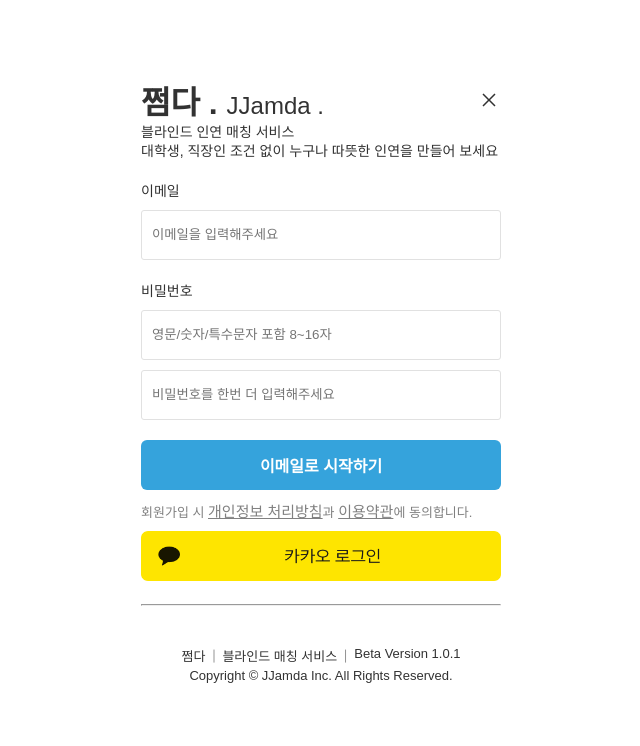
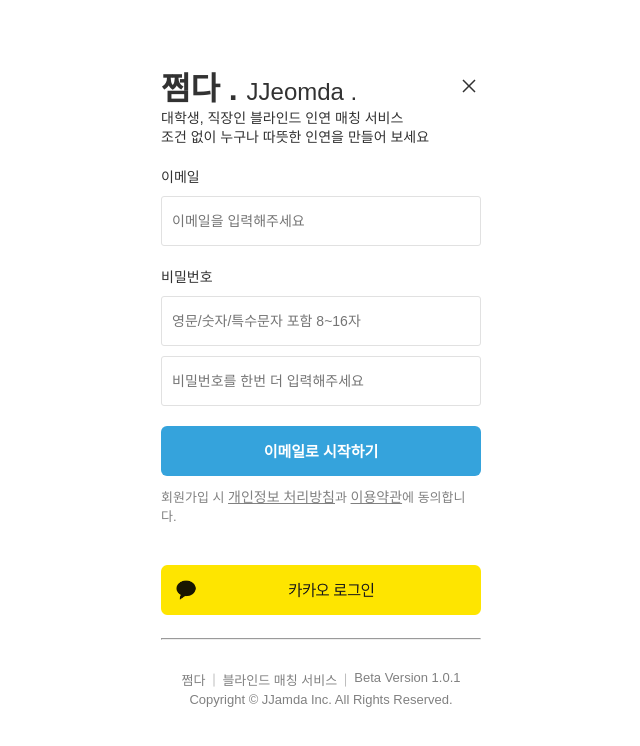
Before and after one commit to JJEOMDA/front-end, a React (Create React App) app: page / in a window 1280 px wide. Shown: the top 746 px of the page, without its empty margins (319-959 px from the left). Built offline with nearby package versions, Linux system fonts and the light colour scheme; a web font is replaced by a local one.

Commit message:
:sparkles: 카카오톡 인앱 브라우저 창닫기 (갤럭시, 아이폰)

```diff
--- a/src/components/common/Layout.tsx
+++ b/src/components/common/Layout.tsx
@@ -26,7 +26,9 @@ const Wrap = styled.main`
 `;
 
 const Main = styled.main`
+  /* border: 1px solid #000; */
+  font-size: 1.4rem;
   width: 380px;
   min-height: 660px;
-  padding: 1rem;
+  padding: 3rem;
 `;
--- a/src/pages/login/Login.tsx
+++ b/src/pages/login/Login.tsx
@@ -26,22 +26,36 @@ const Login = () => {
   // 비밀번호 재확인
   const passwordRef = watch("password");
 
+  // 카카오톡 인앱 브라우저 창닫기
+  let isMobile = false;
+  const filter = "win16|win32|win64|mac";
+  if (navigator.platform) {
+    isMobile = filter.indexOf(navigator.platform.toLowerCase()) < 0;
+  }
+
   return (
     <Wrap>
       <Header>
         <div className="title">
           <div>
-            쩜다 . <span>JJamda .</span>
+            쩜다 . <span>JJeomda .</span>
           </div>
           <VscClose
             onClick={() => {
-              window.open("", "_self")?.close();
+              if (isMobile) {
+                // 갤럭시
+                window.location.href = "kakaotalk://inappbrowser/close";
+                // 아이폰
+                window.location.href = "kakaoweb://closeBrowser";
+              } else {
+                window.close();
+              }
             }}
           />
         </div>
         <div className="title-desc">
-          <div>블라인드 인연 매칭 서비스</div>
-          <div>대학생, 직장인 조건 없이 누구나 따뜻한 인연을 만들어 보세요</div>
+          <div>대학생, 직장인 블라인드 인연 매칭 서비스</div>
+          <div>조건 없이 누구나 따뜻한 인연을 만들어 보세요</div>
         </div>
       </Header>
       <PostForm onSubmit={handleSubmit(onSubmit)}>
@@ -117,7 +131,6 @@ const Login = () => {
 export default Login;
 
 const Wrap = styled.div`
-  font-size: 1.4rem;
   hr {
     margin: 2rem 0;
   }
@@ -139,7 +152,6 @@ const Header = styled.div`
     }
   }
   .title-desc {
-    font-size: 1.4rem;
     line-height: 1.3;
   }
 `;
@@ -170,6 +182,7 @@ const Input = styled.input`
   border-radius: 3px;
   height: 5rem;
   padding: 1rem;
+  font-size: 1.4rem;
   outline: ${(props: { isInvalid: boolean }) => props.isInvalid && "none"};
   border: ${(props: { isInvalid: boolean }) => props.isInvalid && "1px solid red"};
   border-color: ${(props: { isInvalid: boolean }) => props.isInvalid && "#fa5963"};
@@ -187,7 +200,7 @@ const Button = styled.div`
   button {
     width: 100%;
     height: 5rem;
-    font-size: 1.6rem;
+    font-size: 1.5rem;
   }
   .agree {
     margin-top: 1rem;
@@ -196,11 +209,11 @@ const Button = styled.div`
     span {
       text-decoration: underline;
       cursor: pointer;
-      font-size: 1.5rem;
+      font-size: 1.4rem;
     }
   }
   img {
-    margin-top: 1rem;
+    margin-top: 4rem;
     width: 100%;
     height: 5rem;
     cursor: pointer;
@@ -214,7 +227,8 @@ const Footer = styled.div`
   flex-direction: column;
   align-items: center;
   font-size: 1.3rem;
-  margin: 4rem 0;
+  margin: 3rem 0;
+  color: gray;
   .copyright {
     margin-top: 0.3rem;
   }
```
